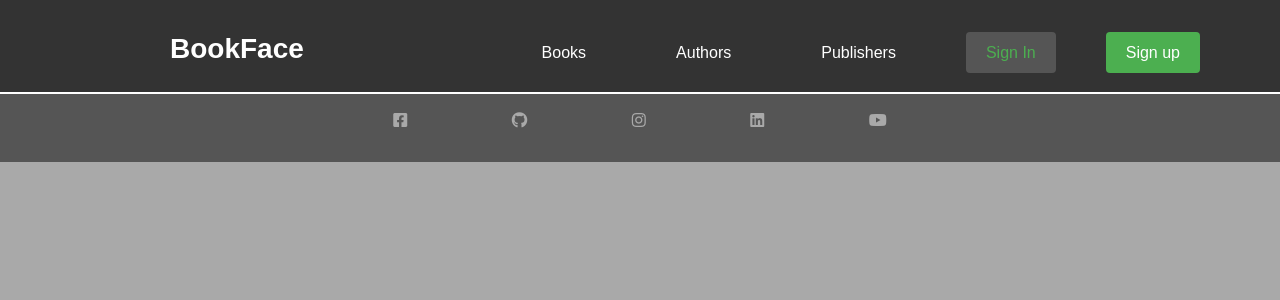
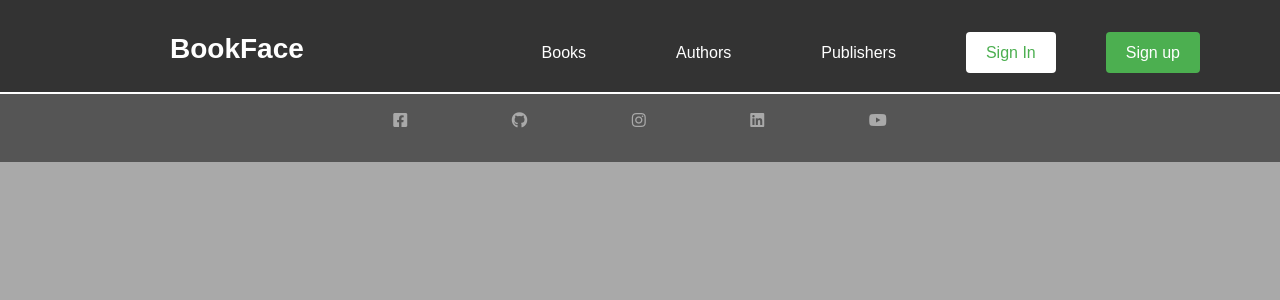
Before and after one commit to kristianche/Python-Web-Framework-Final-Project, a Django app: page /books/ in a window 1280 px wide, with the pointer over the restyled element. Shown: the top 300 px of the page. Run offline with Django 4.2, Linux system fonts and the light colour scheme; some libraries are stand-ins or nearby versions.

Commit message:
Made a few changes

```diff
--- a/static/style/navigation.css
+++ b/static/style/navigation.css
@@ -53,8 +53,8 @@ nav .nav-ul-container li{
 }
 
 .nav-auth-buttons a:hover{
-    color: #4CAF50;
-    background: white;
+    color: #4CAF50 !important;
+    background: white !important;
 }
 
 #ProfileImage a:hover{
```
